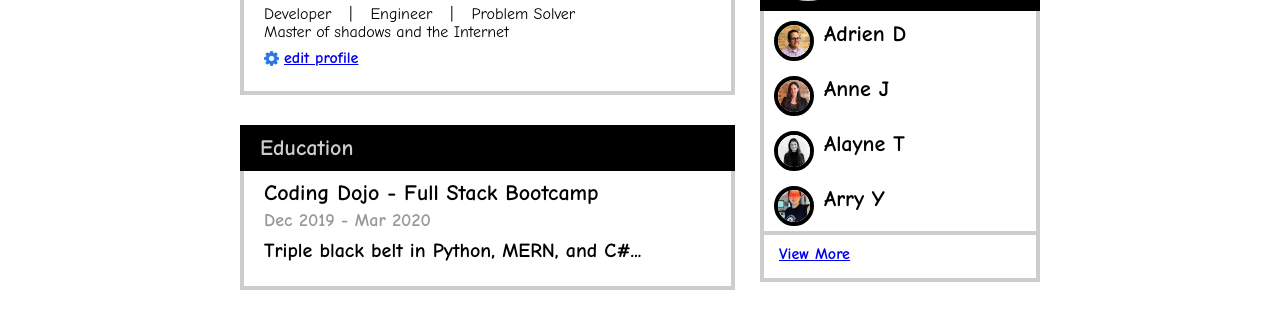
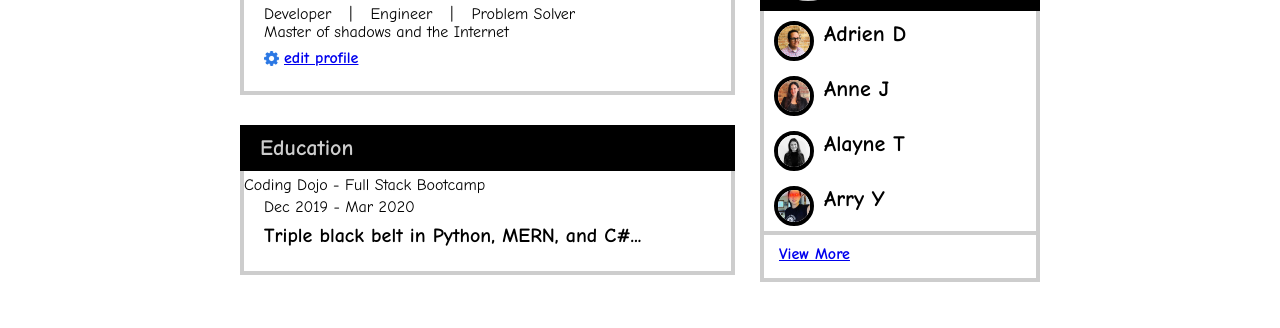
Before and after one commit to gabbe-grodin/profile-layout-assignment, a plain HTML site: page index.html in a window 1280 px wide. Shown: the part 350-678 px from the top of the page. Drawn offline with Linux system fonts and the light colour scheme.

Commit message:
commit before trying to fix vw and vh to fix

```diff
--- a/index.html
+++ b/index.html
@@ -102,18 +102,26 @@
 
       <div class="main-col-1-row-2">
         <div class="main-col-1-row-2-head box-head">
-          <h3>Education</h3>
+          <h3>
+            Education
+          </h3>
         </div>
 
         <div class="main-col-1-row-2 box-main">
           <div class="margin-top">
-            <h3 class="innermost-rows">Coding Dojo - Full Stack Bootcamp</h3>
+            <div class="education-list-item">
+              Coding Dojo - Full Stack Bootcamp
+            </div>
             <div class="innermost-rows">
-              <h5 class="grey">Dec 2019 - Mar 2020</h5>
+              <div class="date-grey">
+                Dec 2019 - Mar 2020
+              </div>
             </div>
           </div>
           <div class="innermost-rows">
-            <h4>Triple black belt in Python, MERN, and C#...</h4>
+            <h4>
+              Triple black belt in Python, MERN, and C#...
+            </h4>
           </div>
         </div>
       </div>
```
